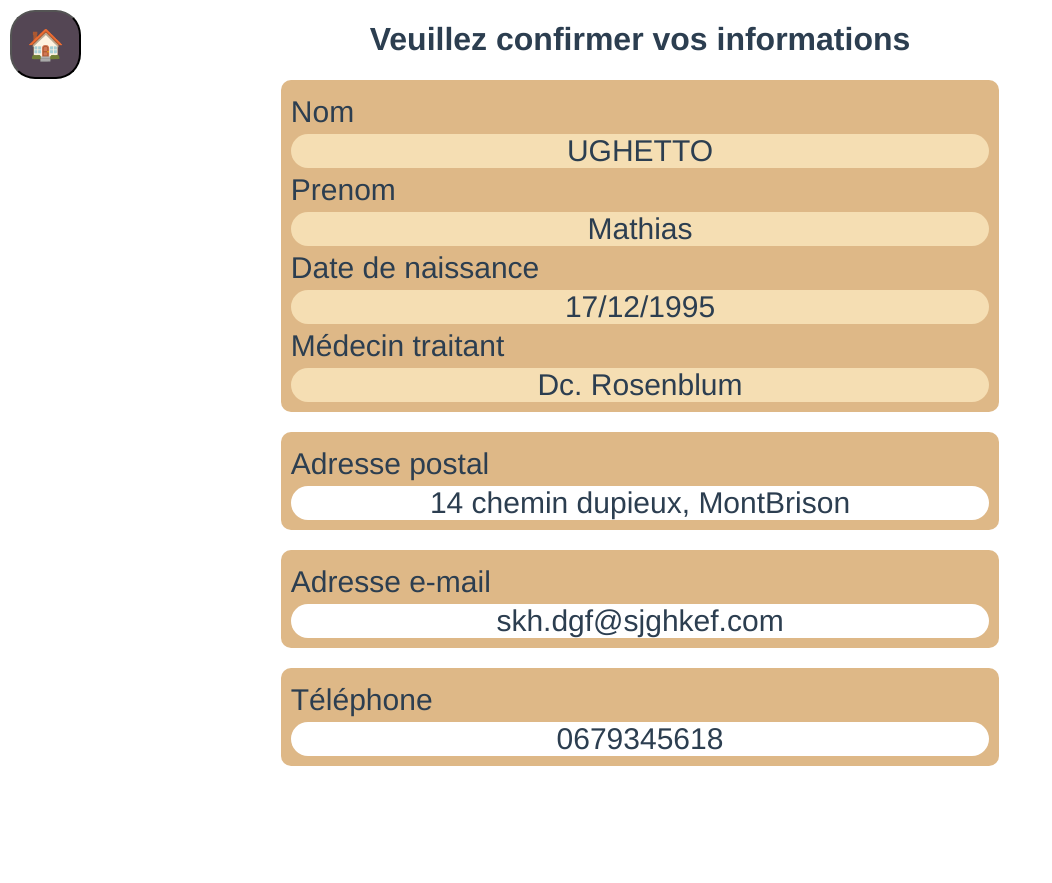
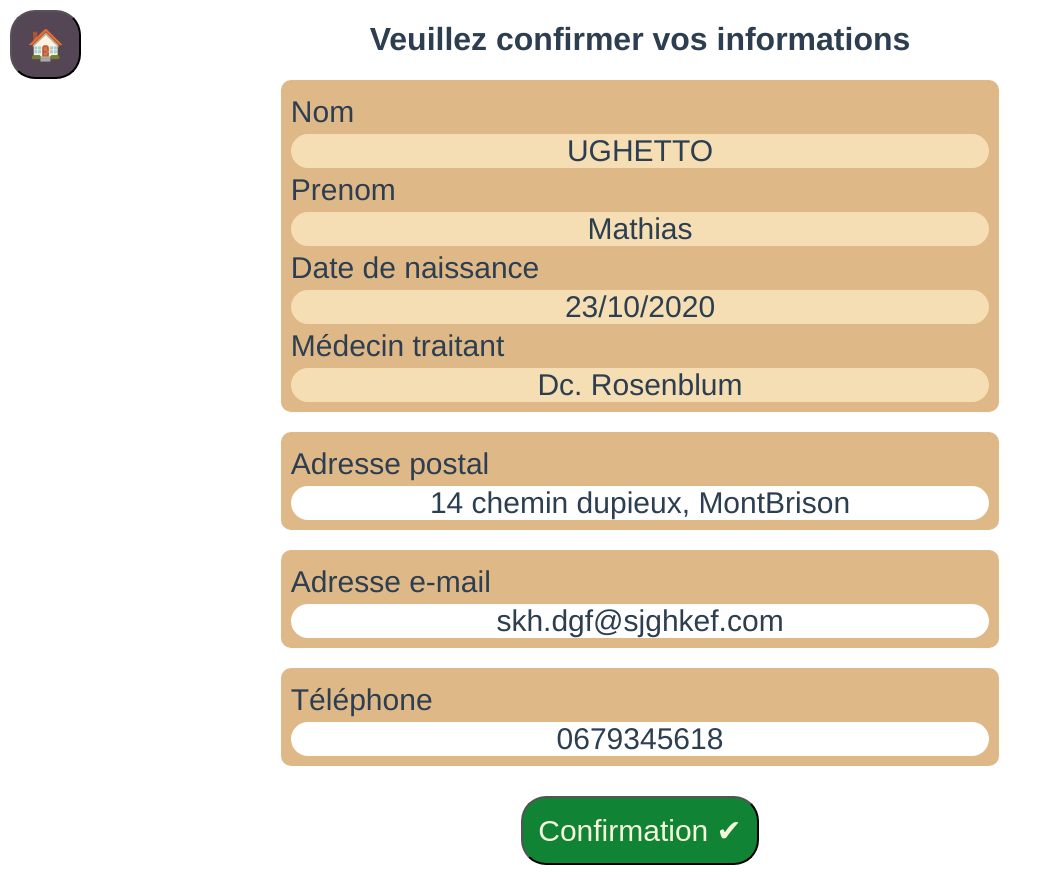
Before and after one commit to workshop-403-forbidden/FrontEndRobot, a Vue app: page /formular in a window 1280 px wide. Shown: the whole page, without its empty margins (0-1052 px from the left). Before the commit the page ends 800 px from the top, so only its background shows below. Built offline with nearby package versions, Linux system fonts and the light colour scheme.

Commit message:
Mise en place de la confirmation des champs.

```diff
--- a/package.json
+++ b/package.json
@@ -11,12 +11,14 @@
     "core-js": "^3.6.5",
     "vue": "^3.0.0",
     "vue-router": "^4.0.0-0",
-    "vue3-click-away": "^1.0.5"
+    "vue3-click-away": "^1.0.5",
+    "vuex": "^4.0.0-0"
   },
   "devDependencies": {
     "@vue/cli-plugin-babel": "~4.5.0",
     "@vue/cli-plugin-eslint": "~4.5.0",
     "@vue/cli-plugin-router": "^4.5.9",
+    "@vue/cli-plugin-vuex": "^4.5.9",
     "@vue/cli-service": "~4.5.0",
     "@vue/compiler-sfc": "^3.0.0",
     "babel-eslint": "^10.1.0",
--- a/src/components/Formular.vue
+++ b/src/components/Formular.vue
@@ -26,6 +26,9 @@
         <div class="value editable" :class="(focus === 'tel')&&'focus'" v-on:click="edite({tel})">{{ tel }}</div>
       </div>
     </div>
+    <button class="confirmationButton" v-on:click="postData">
+      Confirmation ✔
+    </button>
     <div v-if="focus.length > 0">
       <LetterClavier
       :add-character=addCharacter
@@ -49,18 +52,22 @@ export default {
   directives: {
     ClickAway: VueClickAway,
   },
+  props: {
+    data: Object
+  },
   data () {
     return {
-      nom: 'UGHETTO',
-      prenom: 'Mathias',
-      date_de_naissance: `${new Date('1995-12-17T03:24:00').getDate() <= 9 ? '0'+new Date('1995-12-17T03:24:00').getDate() : new Date('1995-12-17T03:24:00').getDate()}/${new Date('1995-12-17T03:24:00').getMonth()+1 <= 9 ? '0'+new Date('1995-12-17T03:24:00').getMonth()+1:new Date('1995-12-17T03:24:00').getMonth()+1}/${new Date('1995-12-17T03:24:00').getFullYear()}`,
-      adresse_postal: '14 chemin dupieux, MontBrison',
-      adresse_mail: 'skh.dgf@sjghkef.com',
-      tel: '0679345618',
-      nom_medecin_traitant: 'Dc. Rosenblum',
+      nom: this.$store.state.nom,
+      prenom: this.$store.state.prenom,
+      date_de_naissance: `${this.$store.state.dateDeNaissance.getDate() <= 9 ? '0'+this.$store.state.dateDeNaissance.getDate() : this.$store.state.dateDeNaissance.getDate()}/${this.$store.state.dateDeNaissance.getMonth()+1 <= 9 ? '0'+this.$store.state.dateDeNaissance.getMonth():this.$store.state.dateDeNaissance.getMonth()}/${this.$store.state.dateDeNaissance.getFullYear()}`,
+      adresse_postal: this.$store.state.adressePostale,
+      adresse_mail: this.$store.state.adresseMail,
+      tel: this.$store.state.tel,
+      nom_medecin_traitant: this.$store.state.nomMedecinTraitant,
       focus: '',
     }
   },
+
   methods: {
     goHome() {
       this.$router.push('/')
@@ -81,6 +88,24 @@ export default {
     },
     enter() {
       this.focus='';
+    },
+    postData() {
+      const requestOptions = {
+        method: "POST",
+        headers: { "Content-Type": "application/json" },
+        body: JSON.stringify({
+          nom: this.nom,
+          prenom: this.prenom,
+          dateDeNaissance: this.$store.state.dateDeNaissance,
+          adressePostale: this.adresse_postal,
+          adresseMail: this.adresse_mail,
+          tel: this.tel,
+          numSecu: this.$store.state.numSecu,
+          nomMedecinTraitant: this.nom_medecin_traitant,
+          })
+      };
+      fetch("https://workshop.mathiasughetto.fr/api/info_patients", requestOptions)
+      .then(response => console.log(response.json()))
     }
   },
 }
@@ -98,6 +123,20 @@ export default {
     text-align: center;
     padding: 15px;
     margin: 10px;
+  }
+
+  .confirmationButton {
+    background-color: rgb(17, 131, 52);
+    font-size: 30px;
+    border-radius: 25px;
+    text-align: center;
+    color: beige;
+    padding: 15px;
+    margin: 10px;
+  }
+
+  .confirmationButton:hover {
+    background-color: rgb(83, 189, 114);
   }
 
   .info {
--- a/src/components/Home.vue
+++ b/src/components/Home.vue
@@ -61,11 +61,18 @@ methods: {
     .then(res => {
       if (!res.ok) {
         this.invalidNumber = true;
+      } else {
+        res.json().then(data => {
+        this.data = data;
+        console.log(this.data);
+        this.$store.commit('MODIFICATION_STATE', this.data);
+        this.goToFormular();
+      });
       }
-      res.json().then(data => {
-        this.data = data;
-      });
     })
+  },
+  goToFormular () {
+    this.$router.push('/Formular', this.data)
   }
 },
 }
--- a/src/main.js
+++ b/src/main.js
@@ -1,5 +1,6 @@
 import { createApp } from 'vue'
 import App from './App.vue'
 import router from './router'
+import store from './store'
 
-createApp(App).use(router).mount('#app')
+createApp(App).use(store).use(router).mount('#app')
--- /dev/null
+++ b/src/store/index.js
@@ -0,0 +1,32 @@
+import { createStore } from 'vuex'
+
+export default createStore({
+  state: {
+    id: '',
+    nom: 'UGHETTO',
+    prenom: 'Mathias',
+    dateDeNaissance: new Date(),
+    adressePostale: '14 chemin dupieux, MontBrison',
+    adresseMail: 'skh.dgf@sjghkef.com',
+    tel: '0679345618',
+    nomMedecinTraitant: 'Dc. Rosenblum',
+    numSecu: 'hujgsdf'
+  },
+  mutations: {
+    MODIFICATION_STATE(state, data) {
+      state.id = data.id;
+      state.nom = data.nom;
+      state.prenom = data.prenom;
+      state.dateDeNaissance = new Date(data.dateDeNaissance);
+      state.adressePostale = data.adressePostale;
+      state.adresseMail = data.adresseMail;
+      state.tel = data.tel;
+      state.nomMedecinTraitant = data.nomMedecinTraitant;
+      state.numSecu = data.numSecu;
+    },
+  },
+  actions: {
+  },
+  modules: {
+  }
+})
```
Also changed, not shown: 1 other file (tests, documents, lock files or other folders).
